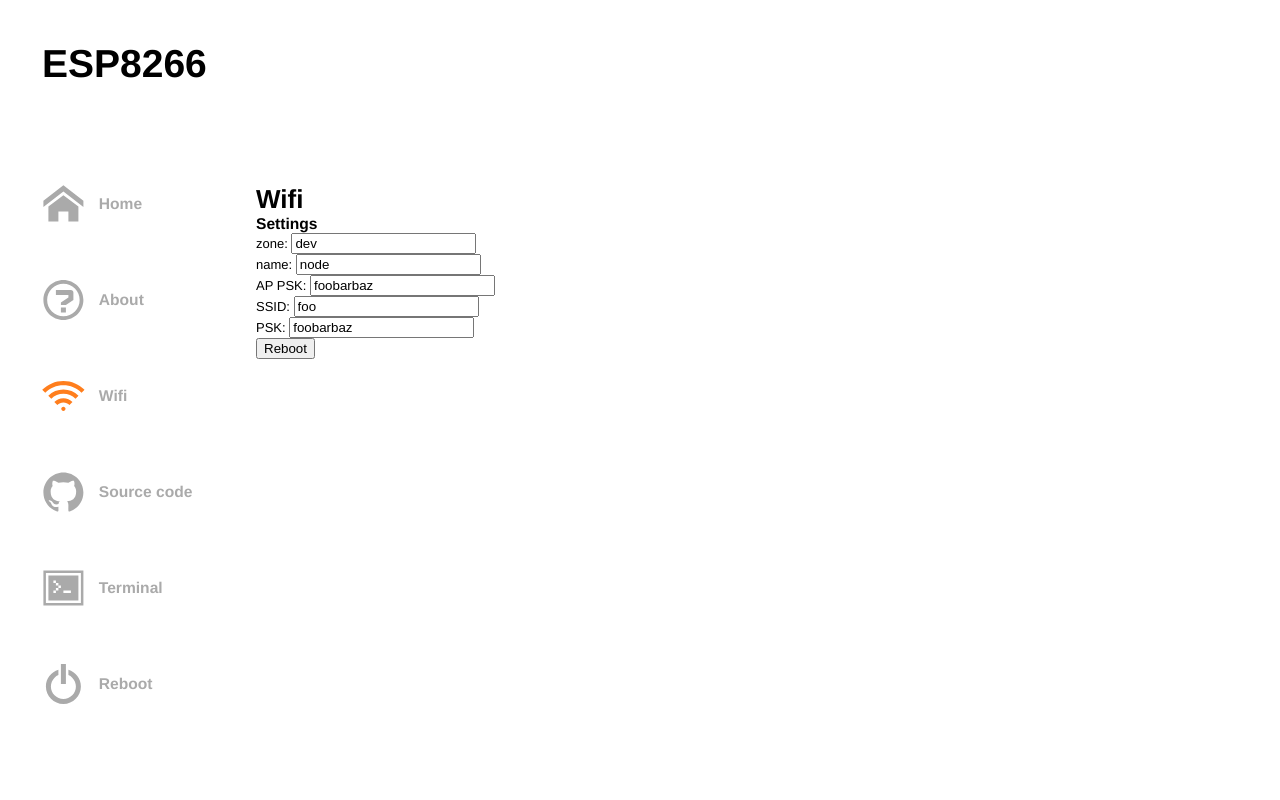
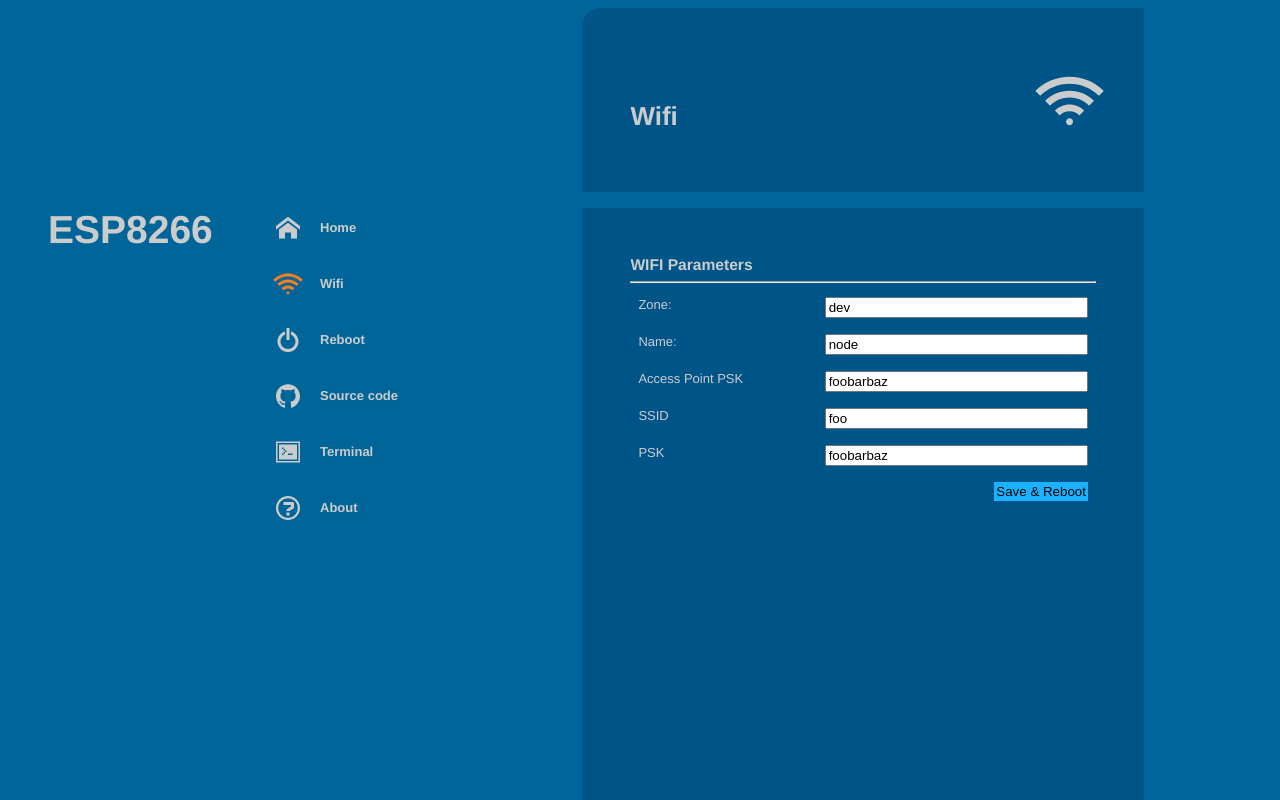
Before and after one commit to matthewtherat/esp8266-fota, a Svelte app in the folder webui/: page / in a window 1280 px wide. Both pictures are taken after a click on the link "Wifi". Shown: the top 800 px of the page. Built offline with nearby package versions, Linux system fonts and the light colour scheme.

Commit message:
Updata wifi params from webUI

```diff
--- /dev/null
+++ b/webui/public/status.json
@@ -0,0 +1,9 @@
+{
+  "zone": "dev",
+  "name": "node",
+  "uptime": 2342,
+  "boot": "user1",
+  "version": "3.0.1",
+  "free": 34890,
+  "rtc": 23424223
+}
--- a/webui/src/App.svelte
+++ b/webui/src/App.svelte
@@ -17,22 +17,50 @@ function changeComponent(event) {
 <style type="text/sass" global>
 @import 'styles/global.sass'
 #header
-  padding: $gutter * 3
+  >div
+    height: 200px
+
+#middle
+  >div:first-child
+    padding-left: $gutter * 6
+  height: 100%
+  min-height: 100%
+
+#comp, #hcomp
+  >div:nth-child(2)
+    background: $bgdark
+    height: 100%
+    min-height: 100%
+
+#hcomp
+  line-height: 200px
+  svg
+    height: 100px
+    margin-top: 35px
+    margin-bottom: 20px
+    padding-right: $gutter * 4
+    fill: $forecolor
+  h2
+    padding: 0px 0px 0px $gutter * 5
+  >div:nth-child(2)
+    border-top-left-radius: 19px
+
+#comp
+  height: 100%
+  min-height: 100%
+  >div:nth-child(2)
+    padding: $gutter * 6
 
 nav
-  float: $float
-  padding-left: $gutter * 3
   a
     display: block
     height: 40px
-    line-height: 40px
+    line-height: 40px - $gutter * 2
+    margin-bottom: $gutter * 2
     vertical-align: middle
     cursor: pointer
     *
       pointer-events: none
-    h4
-      bottom: 0px
-      padding-left: $gutter
     svg
       display: block
       width: 100%
@@ -41,35 +69,45 @@ nav
     &.active
       svg
         fill: $orange
+    &:hover
+      background: $bgdark
 </style>
 
 <Icons />
+<!-- Header -->
 <div id="header" class="row">
-  <!-- Header -->
-  <div class="all10">
+  <div class="lg2"></div>
+  <div class="lg2"></div>
+  <div id="hcomp" class="lg5">
+    <div class="lg1"></div>
+    <div class="lg9">
+      <h2 class="lg8">{selected.title}</h2>
+      <svg class="lg2"><use xlink:href={"#icon-" + selected.icon}></use></svg>
+    </div>
+  </div>
+  <div class="lg1"></div>
+</div>
+<div id="middle" class="row">
+  <div class="lg2">
     <h1>{title}</h1>
   </div>
-</div>
-
-<div class="row">
   <!-- App navigation -->
   <nav class="lg2">
   	{#each navOptions as n, i}
       <a title={n.title} id={i}
-         class={intSelected==i ? "active row4" : "row4"}
+         class={intSelected==i ? "active row" : "row"}
          on:click={changeComponent}>
         <svg class="lg2"><use xlink:href={"#icon-" + n.icon}></use></svg>
-        <h4 class="lg8">{n.title}</h4>
+        <h6 class="lg8">{n.title}</h6>
       </a>
   	{/each}
   </nav>
-
-	<!-- Content wrapper -->
-	<div class="lg7">
-		<div class="row4">
-				<h2>{selected.title}</h2>
-				<!-- this is where our main content is placed -->
-				<svelte:component this={selected.component}/>
-		</div>
-	</div>
+  <div id="comp" class="lg5">
+    <div class="lg1"></div>
+    <div class="lg9">
+		  <!-- this is where our main content is placed -->
+		  <svelte:component this={selected.component}/>
+    </div>
+  </div>
+  <div class="lg1"></div>
 </div>
--- a/webui/src/Index.svelte
+++ b/webui/src/Index.svelte
@@ -1 +1,55 @@
-Some <strong>homepage</strong> stuff
+<script>
+import { onMount } from 'svelte';
+
+let loading = true;
+let title;
+let p = {};
+
+onMount(async () => {
+  const res = await fetch(`/status.json`);
+  if (res.ok) {
+    p = await res.json();
+    title = `${p.zone}.${p.name}`;
+    loading = false;
+  }
+  else {
+    throw new Error(res.text());
+  }
+});
+
+
+async function toggleBoot(event) {
+  const res = await fetch('/boots', {method: 'TOGGLE'});
+}
+</script>
+
+
+<h4>System Status</h4>
+<hr>
+<div class="row">
+  <div class="lg4">Name:</div>
+  <div class="lg4">{title}</div>
+</div>
+<div class="row">
+  <div class="lg4">Uptime:</div>
+  <div class="lg4">{p.uptime}</div>
+</div>
+<div class="row">
+  <div class="lg4">Boot:</div>
+  <div class="lg4">{p.boot}</div>
+  <div class="lg2">
+    <button on:click={toggleBoot}>Toggle</button>
+  </div>
+</div>
+<div class="row">
+  <div class="lg4">Version:</div>
+  <div class="lg4">{p.version}</div>
+</div>
+<div class="row">
+  <div class="lg4">Free Memory:</div>
+  <div class="lg4">{p.free} KB</div>
+</div>
+<div class="row">
+  <div class="lg4">RTC Clock:</div>
+  <div class="lg4">{p.rtc}</div>
+</div>
--- a/webui/src/Nav.svelte
+++ b/webui/src/Nav.svelte
@@ -10,11 +10,11 @@ import Reboot from './Reboot.svelte';
 // these are our 'pages' to navigate through (in order for this export to work the script tag MUST include context="module")
 export const navOptions = [
     { title: 'Home',        component: Home,       icon: 'home'       },
-		{ title: 'About',       component: About,      icon: 'question'   },
     { title: 'Wifi',        component: Wifi,       icon: 'connection' },
+    { title: 'Reboot',      component: Reboot,     icon: 'switch'     },
     { title: 'Source code', component: SourceCode, icon: 'github'     },
     { title: 'Terminal',    component: Terminal,   icon: 'terminal'   },
-    { title: 'Reboot',      component: Reboot,     icon: 'switch'     },
+		{ title: 'About',       component: About,      icon: 'question'   },
 
 		// other navigation pages can go here
 ];
--- a/webui/src/Wifi.svelte
+++ b/webui/src/Wifi.svelte
@@ -16,22 +16,79 @@ onMount(async () => {
   }
 });
 
+async function submit(event) {
+  var formraw = {
+    'zone':     p.zone,
+    'name':     p.name,
+    'ap_psk':   p.apPsk,
+    'ssid':     p.ssid,
+    'psk':      p.psk
+  };
+
+  var form = [];
+  for (var property in formraw) {
+    var encodedKey = encodeURIComponent(property);
+    var encodedValue = encodeURIComponent(formraw[property]);
+    form.push(encodedKey + "=" + encodedValue);
+  }
+  form = form.join("&");
+
+  const res = await fetch('/params', {
+    method: 'POST',
+    headers: {
+    'Content-Type': 'application/x-www-form-urlencoded;charset=UTF-8'
+    },
+    body: form
+  });
+
+}
 </script>
 
+<h4>WIFI Parameters</h4>
+<hr>
 
-<div class="p">
-  <p style="display: {disabled? 'block': 'none'}" >
-    Cannot load params.
-  </p>
-  <form action="/params" method="post"
-    style="display: {disabled? 'none': 'block'}">
-
-    <h4>Settings</h4>
-    zone: <input name="zone" bind:value="{p.zone}" {disabled}/><br/>
-    name: <input name="name" bind:value="{p.name}" {disabled}/><br/>
-    AP PSK: <input name="ap_psk" bind:value="{p.apPsk}" {disabled}/><br/>
-    SSID: <input name="ssid" bind:value="{p.ssid}" {disabled}/><br/>
-    PSK: <input name="psk" bind:value="{p.psk}" {disabled}/><br/>
-    <input type="submit" value="Reboot" {disabled} />
+<p style="display: {disabled? 'block': 'none'}" >
+  Cannot load params.
+</p>
+<div class="row" style="display: {disabled? 'none': 'block'}">
+  <form>
+  <div class="row">
+    <div class="lg4">Zone:</div>
+    <div class="lg6">
+      <input name="zone" bind:value="{p.zone}" {disabled}/>
+    </div>
+  </div>
+  <div class="row">
+    <div class="lg4">Name:</div>
+    <div class="lg6">
+      <input name="name" bind:value="{p.name}" {disabled}/>
+    </div>
+  </div>
+  <div class="row">
+    <div class="lg4">Access Point PSK</div>
+    <div class="lg6">
+      <input name="ap_psk" bind:value="{p.apPsk}" {disabled}/>
+    </div>
+  </div>
+  <div class="row">
+    <div class="lg4">SSID</div>
+    <div class="lg6">
+      <input name="ssid" bind:value="{p.ssid}" {disabled}/>
+    </div>
+  </div>
+  <div class="row">
+    <div class="lg4">PSK</div>
+    <div class="lg6">
+      <input name="psk" bind:value="{p.psk}" {disabled}/>
+    </div>
+  </div>
+  <div class="row">
+    <div class="lg4"></div>
+    <div class="lg6">
+      <button type="button" {disabled} on:click={submit} >
+        Save & Reboot
+      </button>
+    </div>
+  </div>
   </form>
 </div>
--- a/webui/styles/global.sass
+++ b/webui/styles/global.sass
@@ -1,3 +1,30 @@
 @import 'variables'
 @import 'reset'
 @import 'grid'
+
+html, body
+  height: 100%
+  min-height: 100%
+
+body
+  background-color: $bg
+  font-family: $font
+  color: $forecolor
+
+a
+  &:visited, &:hover, &:link, &:active
+    color: $forecolor
+
+button
+  background-color: $bglight
+  padding: 2px
+  cursor: pointer
+  float: $far
+  &:hover
+    background-color: $orange
+  &:focus
+    background-color: $gray
+
+input
+  width: 100%
+  height: 100%
--- a/webui/styles/grid.sass
+++ b/webui/styles/grid.sass
@@ -14,6 +14,7 @@
   display: block
   float: $float
   border: $colborder
+  padding: $gutter
   overflow: hidden
 
 @each $name, $size in $devices
@@ -50,7 +51,3 @@
   .all33p
     @include column
     width: 33.33%
-
-  .row#{$i}
-    @extend .row
-    margin-top: $gutter * $i
--- a/webui/styles/reset.sass
+++ b/webui/styles/reset.sass
@@ -1,6 +1,5 @@
-body, h1, h2, h3, h4, h5, h6, p
+body, h1, h2, h3, h4, h5, h6, p, button
   margin: 0px
-  font-family: $font
 
 h1
   font-size: 3em
@@ -28,13 +27,9 @@ h6
 
 html
   box-sizing: border-box
-  text-align: $near
-  direction: $direction
 
 *, *:before, *:after
   box-sizing: inherit
 
-a
-  color: $forecolor
-  &:visited, &:hover, &:link, &:active
-    color: $forecolor
+button
+  border: none
--- a/webui/styles/variables.sass
+++ b/webui/styles/variables.sass
@@ -1,11 +1,15 @@
+/* Colors */
 $orange: #ff7e1d
 $gray: #aaaaaa
-$white: #ffffff
 $black: #000000
 
-$forecolor: $gray
+//$bg: #99ccff
+$bg: #006699
+$bgdark: #005588
+$bglight: #1ab2ff
+$forecolor: #cccccc
 $radius: 25px
-$gutter: 14px
+$gutter: 8px
 $iconsize: 18px
 
 $devices:                     ("sm": (0px,   768px,  16px))
@@ -13,12 +17,11 @@ $devices: map-merge($devices, ("lg": (769px, 4096px, 13px)))
 
 $direction: ltr
 $float: left
-$near: $float
-$far: left
+$far: right
 $colborder: none
 $rowborder: none
 //$colborder: 1px solid #DDDDDDAA
-//$rowborder: 1px solid #FF5555AA
+//$rowborder: 1px solid #AA5555AA
 
 $font: Helvetica
 
```
Also changed, not shown: 1 other file (tests, documents, lock files or other folders).
